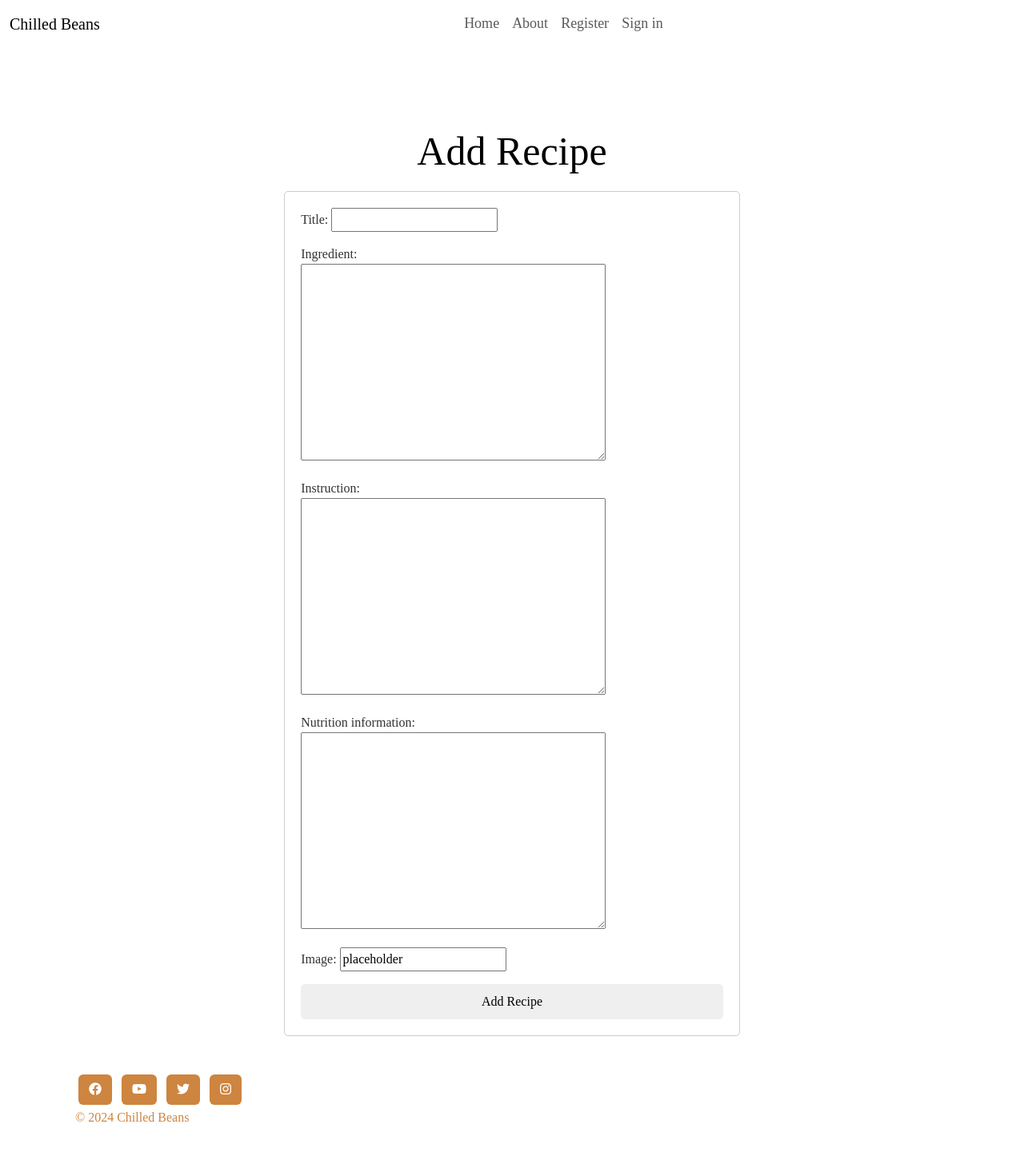
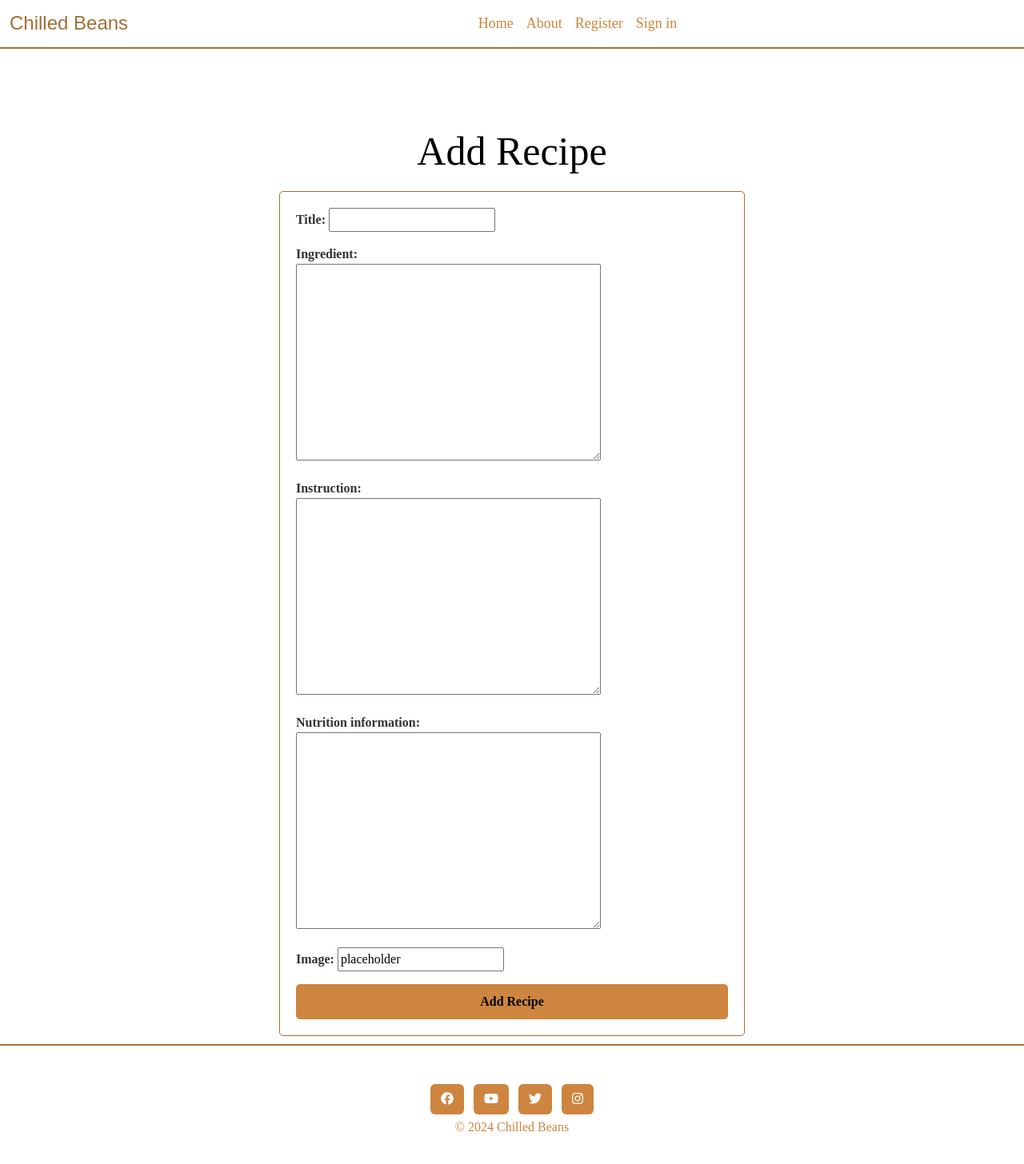
Before and after one commit to SaraMehlis/Chilled-Beans, a Django app: page /form/ in a window 1280 px wide. Shown: the whole page at 80% size. Before the commit the page ends 1403 px from the top, so only its background shows below. Run offline with Django 4.2, Linux system fonts and the light colour scheme.

Commit message:
Add styling to cards in home page , add hover colors to buttons and style add recipe form

```diff
--- a/blog/templates/blog/add_recipe.html
+++ b/blog/templates/blog/add_recipe.html
@@ -9,7 +9,7 @@
     {% csrf_token %}
     {{ form.as_p}}
 
-    <button id="submit" type="submit"> Add Recipe </button>
+    <button id="submit" class="btn" type="submit"> Add Recipe </button>
 </form>
 </div>
 
--- a/blog/templates/blog/delete.html
+++ b/blog/templates/blog/delete.html
@@ -7,7 +7,7 @@
 
 
 
-    <div><a href="{% url 'index' %}" class="btn btn-primary"> Go to Home</a>  </div>
+    <div><a href="{% url 'index' %}" class="btn"> Go to Home</a>  </div>
 </div>
 
 
--- a/static/css/style.css
+++ b/static/css/style.css
@@ -3,6 +3,9 @@
 }
 
 body {
+    margin: 0;
+    padding: 0;
+    height: 100vh;
     display: flex;
     flex-direction: column;
     min-height: 100vh; /* This ensures that the body fills at least the height of the viewport */
@@ -17,17 +20,34 @@
 }
 
 /* Navbar styling */
+.navbar-brand {
+    color: #a46f35;
+    font-family: 'Arial', sans-serif;
+    font-size: 24px;
+}
+
 .navbar-toggler {
     border: none;
 }
 
 .nav-link {
     font-size: 18px;
+    color: #CD853F;
 }
 
-.nav-link:hover,
-.nav-link.active {
-    color: #CD853F;
+.nav-link:hover {
+    color: #a46f35;
+}
+
+
+.navbar::after {
+    content: '';
+    display: block;
+    width: 100%;
+    height: 2px;
+    background-color: #a46f35;
+    position: absolute;
+    top: 100%;
 }
 
 body {
@@ -40,20 +60,64 @@
     flex: 1;
 }
 
+.card {
+    border-color: #a46f35;
+}
+
+.card-title {
+    font-weight: bold;
+}
+
+.btn {
+    background-color: #CD853F;
+    font-weight: bold;
+}
+
+.btn:hover {
+    color: #a46f35;
+}
+
+.recipe-detail-container {
+    display: flex;
+    justify-content: space-between;
+    align-items: flex-start;
+    margin-top: 20px;
+}
+
+.recipe-details-left {
+    flex: 1;
+    text-align: left;
+    padding-right: 20px;
+}
+
+.recipe-details-right {
+    flex: 1;
+    text-align: left;
+}
+
+#detail-image {
+    max-width: 100%;
+    margin-bottom: 20px;
+}
 
 /*about page*/
+
+
 .wrapper {
     min-height: 100vh;
     width: 100%;
+    display: flex;
+    justify-content: center;
+    align-items: center;
     background-position: center;
     background-size: cover;
     background-repeat: no-repeat;
-    margin-top: -8%;
 }
 
 
 .about {
-    padding: 20px 0;
+    padding: 20px, 0;
+    margin-top: 0;
     color: #fff;
     text-align: center;
 }
@@ -80,6 +144,7 @@
 /* add item page */
 .form p {
     font-size: 16px;
+    font-weight: bold;
     color: #333;
     width: 50%;
 }
@@ -101,8 +166,23 @@
 
 form {
     padding: 20px;
-    border: 1px solid #ccc;
+    border: 1px solid #a46f35;
     border-radius: 5px;
+}
+
+#id_image::-webkit-file-upload-button {
+    background-color: #CD853F; /* Brown color */
+    color: #000;
+    font-weight: bold;
+    border: none;
+    padding: 7px 20px;
+    border-radius: 5px;
+    cursor: pointer;
+}
+
+/* Additional styling to improve appearance */
+#id_image::-webkit-file-upload-button:hover {
+    background-color: #a46f35; /* Darker brown color on hover */
 }
 
 #submit {
@@ -116,13 +196,37 @@
 }
 
 #submit:hover {
-    background-color: #CD853F;
+    background-color: #a46f35;
 }
+
+.footer::before {
+    content: '';
+    display: block;
+    width: 100%;
+    height: 2px;
+    background-color: #a46f35;
+}
+
+
+.btn-signup {
+    border-color: #a46f35;
+}
+.confirm {
+    font-weight: bold;
+    font-size: 24px;
+}
+
+
 
 /*footer*/
 .footer {
     width: 100%;
     color: #CD853F;
-    padding: 20px 0;
+    padding: 10px 0;
     margin-top: auto; /* Add this line to push the footer to the bottom */
 }
+
+.mb-4 {
+    text-align: center;
+    margin-top: 20px;
+}
--- a/templates/account/logout.html
+++ b/templates/account/logout.html
@@ -10,7 +10,7 @@
         <div class="col-md-8 mt-3 offset-md-2">
             <h3>{% trans "Sign Out" %}</h3>
 
-            <p>{% trans 'Are you sure you want to sign out?' %}</p>
+            <p class="confirm">{% trans 'Are you sure you want to sign out?' %}</p>
         </div>
     </div>
     <div class="row">
```
Also changed, not shown: blog/templates/blog/about.html (+3 -4 lines), blog/templates/blog/recipe_detail.html (+10 -4 lines), templates/index.html (+5 -3 lines).
